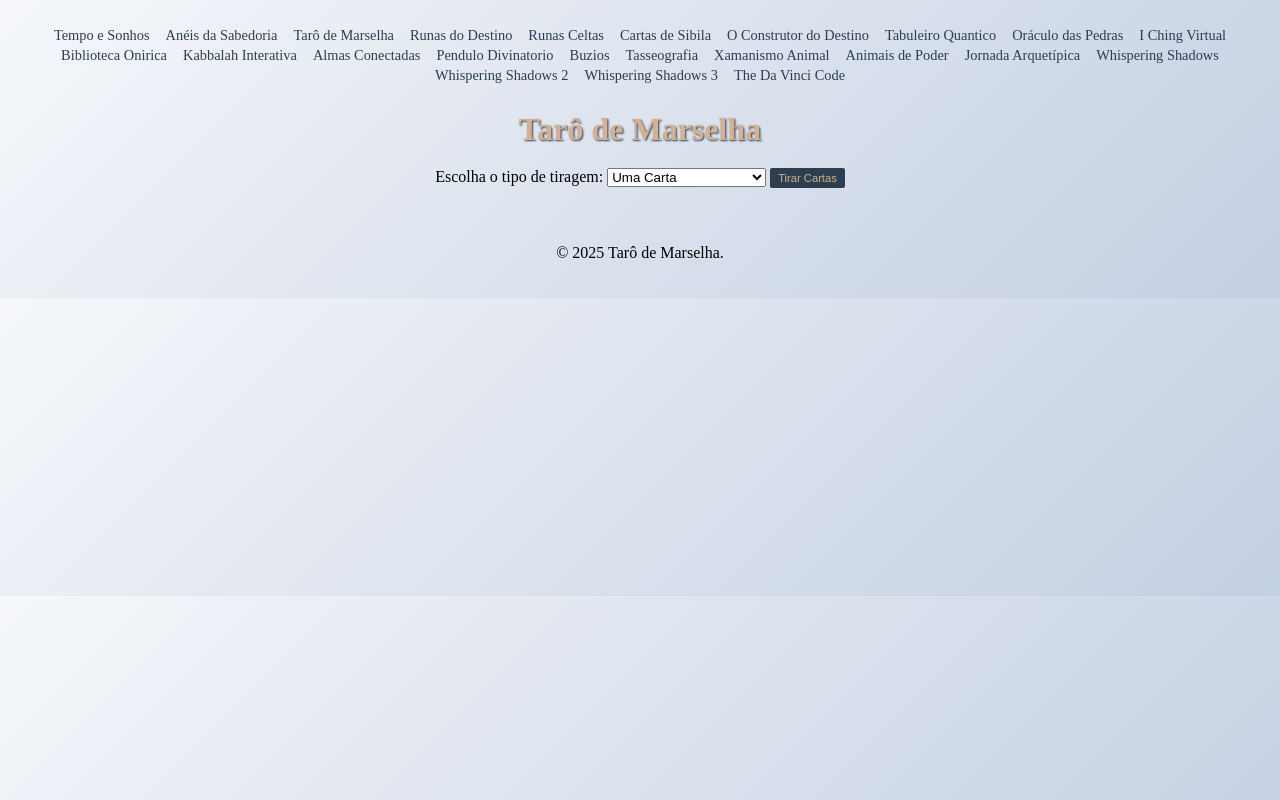
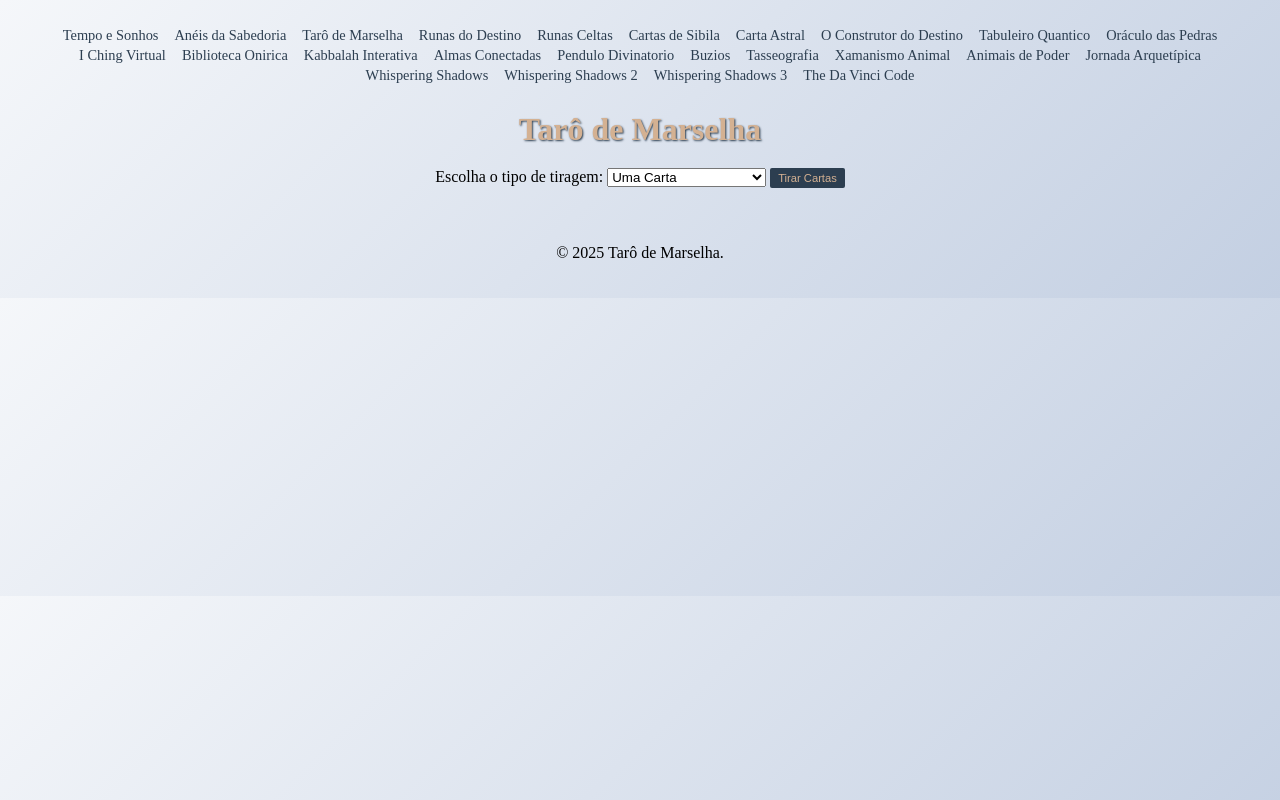
Before and after one commit to alexxanorafa/TarodeMarselha, a plain HTML site: page index.html in a window 1280 px wide. Drawn offline with Linux system fonts and the light colour scheme.

Commit message:
Update index.html

```diff
--- a/index.html
+++ b/index.html
@@ -16,6 +16,7 @@
             <a href="https://alexxanorafa.github.io/Runas-do-Destino/" class="menu-item">Runas do Destino</a>
             <a href="https://alexxanorafa.github.io/Runas-Celtas/" class="menu-item">Runas Celtas</a>
             <a href="https://alexxanorafa.github.io/Cartas-de-Sibila/" class="menu-item">Cartas de Sibila</a>
+            <a href="https://alexxanorafa.github.io/posicionamentodosastros/" class="menu-item">Carta Astral</a>
             <a href="https://alexxanorafa.github.io/O-Construtor-do-Destino/" class="menu-item">O Construtor do Destino</a>
             <a href="https://alexxanorafa.github.io/Tabuleiro-Quantico/" class="menu-item">Tabuleiro Quantico</a>
             <a href="https://alexxanorafa.github.io/Oraculo-das-Pedras/" class="menu-item">Oráculo das Pedras</a>
```
